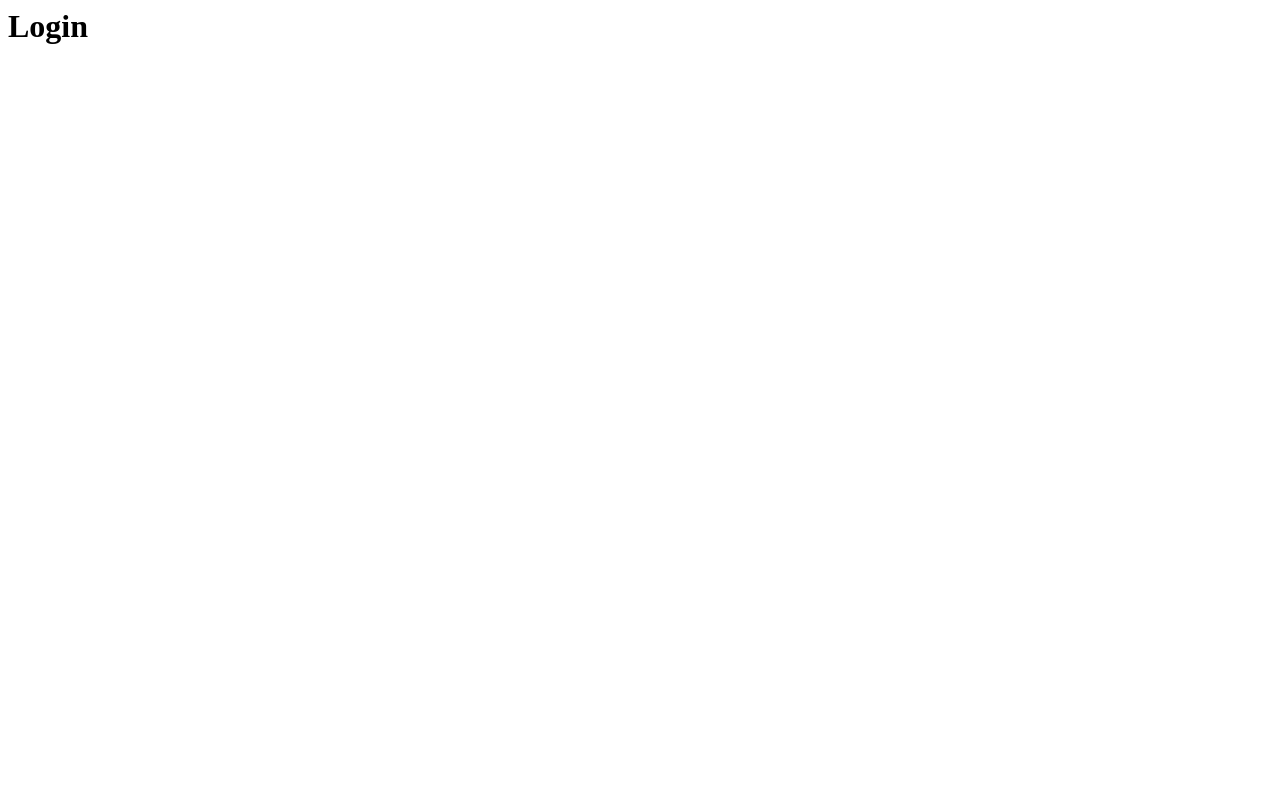
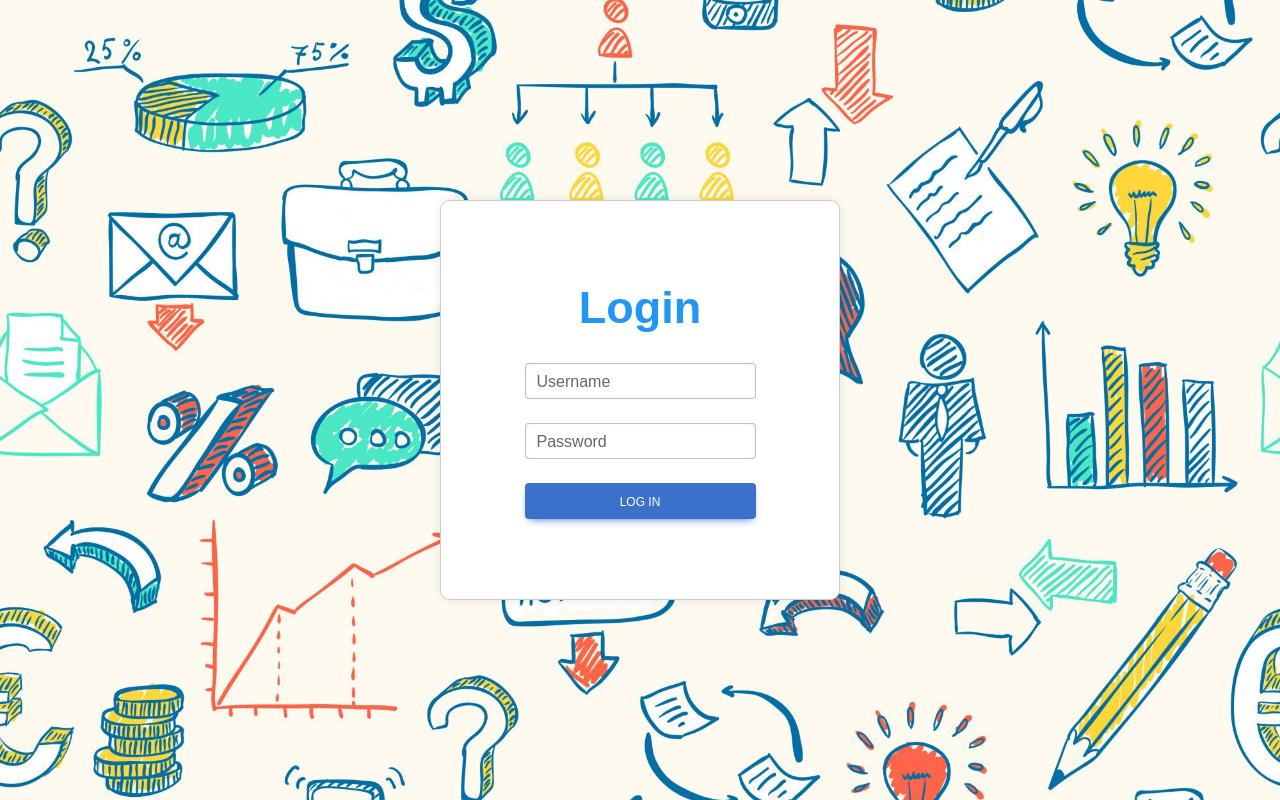
Before and after one commit to amiracle10/django-inventory-system, a Django app: page / in a window 1280 px wide. Before the commit the page is almost empty. Run offline with Django 5.2, Linux system fonts and the light colour scheme; some libraries are stand-ins or nearby versions.

Commit message:
Login Page Added, Css Added, Static File Added

```diff
--- /dev/null
+++ b/inventorySystemApp/static/inventorySystemApp/style.css
@@ -0,0 +1,52 @@
+body {
+    background-image: url('/static/inventorySystemApp/img/background_login.png');
+    background-size: cover;
+    background-repeat: no-repeat;
+    background-attachment: fixed;
+    background-position: center center;
+    height: 100vh;
+    margin: 0;
+    padding: 0;
+    overflow: hidden;
+    font-family: sans-serif;
+    display: flex;
+    justify-content: center;
+    align-items: center;
+}
+
+
+.login-container {
+    height: 400px;
+    width: 400px;
+    padding: 30px;
+    margin: 0 auto;
+    border: 1px solid #ccc;
+    border-radius: 10px;
+    box-shadow: 0 0 10px rgba(0,0,0,0.1);
+    background-color: #fff;
+    text-align: center;
+    display: flex;
+    flex-direction: column;
+    justify-content: center;
+    align-items: center;
+}
+
+.login-container h2{
+    color: #2196f3;
+    font-size: 45px;
+    font-weight: bold;
+    padding-bottom: 20px;
+}
+
+input.form-control {
+    background-color: #fff;
+    border: 2px solid #2196f3;
+    border-radius: 10px;
+    padding: 12px;
+    font-size: 16px;
+}
+
+input.form-control:focus {
+    border-color: #1976d2;
+    box-shadow: 0 0 8px rgba(25, 118, 210, 0.3);
+}
--- a/inventorySystemApp/templates/inventorySystemApp/login.html
+++ b/inventorySystemApp/templates/inventorySystemApp/login.html
@@ -1 +1,38 @@
-<h1>Login</h1>
+{% load static %}
+<!DOCTYPE html>
+<html lang="es">
+<head>
+    <meta charset="UTF-8">
+    <title>Login</title>
+    <link href="https://cdnjs.cloudflare.com/ajax/libs/mdb-ui-kit/6.4.1/mdb.min.css" rel="stylesheet">
+  <script src="https://cdnjs.cloudflare.com/ajax/libs/mdb-ui-kit/6.4.1/mdb.min.js" defer></script>
+    <link rel="stylesheet" href="{% static 'inventorySystemApp/style.css' %}">
+</head>
+<body>
+    <div class = "login-container">
+        <h2>Login</h2>
+
+        {% if messages %}
+            {% for message in messages %}
+                <p style="color:red">{{ message }}</p>
+            {% endfor %}
+        {% endif %}
+
+        <form method="POST" autocomplete="off">
+            {% csrf_token %}
+
+            <div class="form-outline mb-4">
+                <input type="text" id="username" name="username" class="form-control" required placeholder=" " />
+                <label class="form-label" for="username">Username</label>
+            </div>
+
+            <div class="form-outline mb-4">
+                <input type="password" id="password" name="password" class="form-control" required placeholder=" " autocomplete="new-password" />
+                <label class="form-label" for="password">Password</label>
+            </div>
+
+            <button type="submit" class="btn btn-primary w-100">Log In</button>
+        </form>
+    </div>
+</body>
+</html>
--- a/inventorySystemApp/views.py
+++ b/inventorySystemApp/views.py
@@ -1,9 +1,22 @@
-from django.shortcuts import render, HttpResponse
+from django.shortcuts import render, HttpResponse, redirect
+from django.contrib.auth import authenticate, login as auth_login
+from django.contrib import messages
 
 
 def login(request):
+    if request.method == 'POST':
+        username = request.POST['username']
+        password = request.POST['password']
 
-    return render(request, "inventorySystemApp/login.html")
+        user = authenticate(request, username=username, password=password)
+
+        if user is not None:
+            auth_login(request, user)
+            return redirect('home')
+        else:
+            messages.error(request, 'Username or password are wrong.')
+
+    return render(request, 'inventorySystemApp/login.html')
 
 
 def home(request):
--- a/inventory_system/settings.py
+++ b/inventory_system/settings.py
@@ -11,6 +11,7 @@
 """
 
 from pathlib import Path
+import os
 
 # Build paths inside the project like this: BASE_DIR / 'subdir'.
 BASE_DIR = Path(__file__).resolve().parent.parent
@@ -117,6 +118,9 @@
 # https://docs.djangoproject.com/en/5.1/howto/static-files/
 
 STATIC_URL = 'static/'
+STATICFILES_DIRS = [
+    os.path.join(BASE_DIR, 'inventorySystemApp/static'),
+]
 
 # Default primary key field type
 # https://docs.djangoproject.com/en/5.1/ref/settings/#default-auto-field
```
Also changed, not shown: inventorySystemApp/static/inventorySystemApp/img/background_login.png (added).
